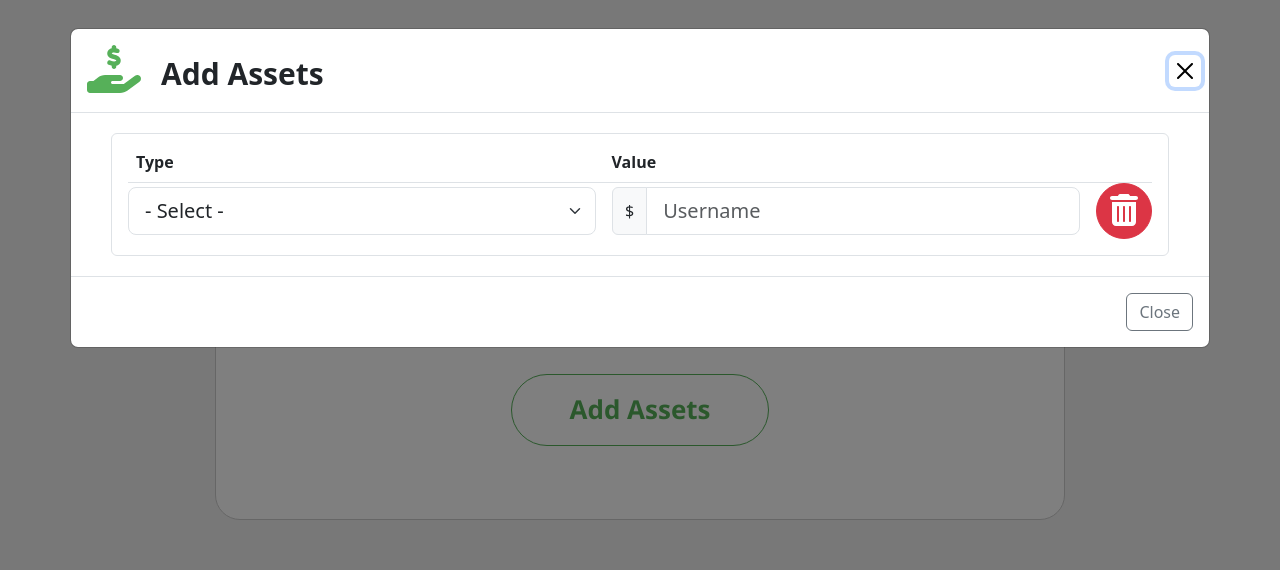
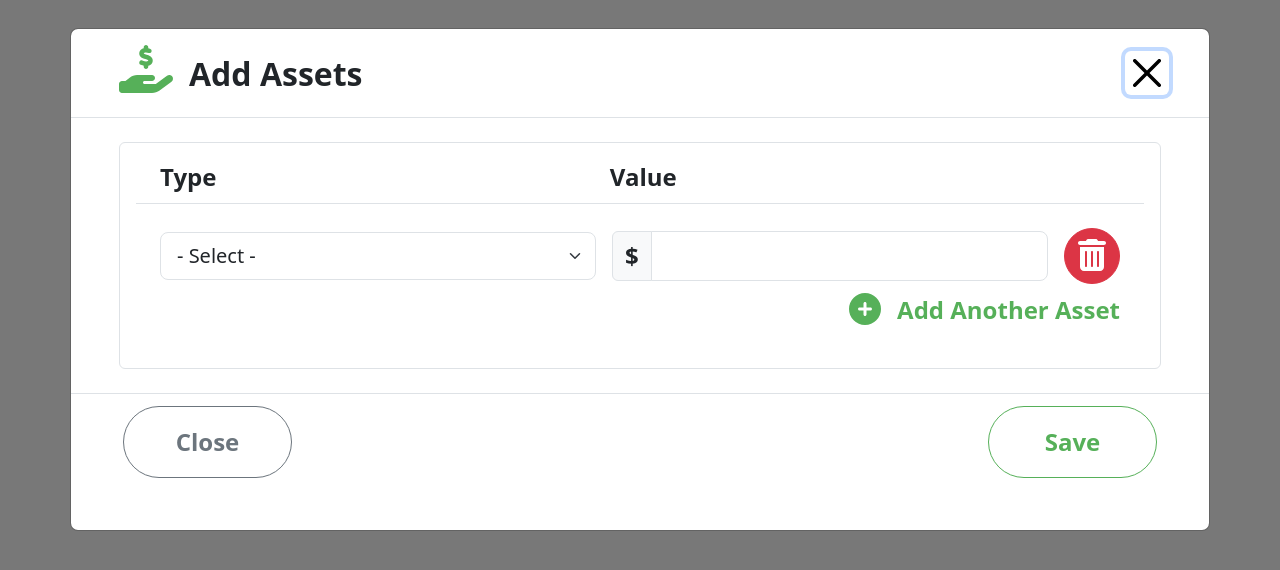
Before and after one commit to Asemota33/Newton-Assets, an Angular app: page / in a window 1280 px wide. Both pictures are taken after a click on the button "Add Assets". Shown: the top 570 px of the page. Built offline with nearby package versions, Linux system fonts and the light colour scheme.

Commit message:
Added ui changes to add assets modal, refactored with bootstrap classes

```diff
--- a/src/app/add-assets-modal/add-assets-modal.component.html
+++ b/src/app/add-assets-modal/add-assets-modal.component.html
@@ -1,48 +1,87 @@
 <div class="modal-container">
-    <div class="modal-header">
-        <h4 class="modal-title" id="modal-basic-title">
-            <fa-icon [icon]="['fas', 'hand-holding-dollar']" size="2x" class="icon-holding-money"></fa-icon>
-            <span class="modal-title-text">Add Assets</span>
+  <div class="modal-header px-5">
+    <h4 class="d-flex gap-3 align-items-end" id="modal-basic-title">
+      <fa-icon
+        [icon]="['fas', 'hand-holding-dollar']"
+        size="2x"
+        class="icon-holding-money"
+      ></fa-icon>
+      <span class="fs-2 fw-bold">Add Assets</span>
     </h4>
-        <button type="button" class="btn-close" aria-label="Close" (click)="closeModal()"></button>
+    <button
+      type="button"
+      class="btn-close opacity-100 fs-3"
+      aria-label="Close"
+      (click)="closeModal()"
+    ></button>
   </div>
-    <div class="modal-body modal-body-container">
+  <div class="modal-body px-5 py-4">
     <div class="border rounded p-3">
-
-            <div class="d-flex justify-content-between px-2 pb-2 border-bottom fw-semibold">
-                <div class="flex-fill">Type</div>
-                <div class="flex-fill">Value</div>
-                <div style="width: 50px;"></div>
+      <div
+        class="d-flex justify-content-between px-4 pb-2 border-bottom fw-semibold"
+      >
+        <div class="flex-fill fw-bold fs-4">Type</div>
+        <div class="flex-fill fw-bold fs-4">Value</div>
+        <div style="width: 50px"></div>
       </div>
 
-            <form class="d-flex w-100 gap-3 justify-content-center align-items-center">
-
-                <div class="input-non-button">
+      <form
+        class="d-flex w-100 gap-3 justify-content-center align-items-center px-4 mt-4"
+      >
+        <div class="w-100">
           <select class="form-select form-select-lg" id="inlineFormSelectPref">
             <option selected disabled>- Select -</option>
             <option value="1">Gift</option>
             <option value="2">Savings</option>
             <option value="3">RRSP</option>
+            <option value="4">Other</option>
           </select>
         </div>
 
-                <div class="input-non-button">
+        <div class="w-100">
           <div class="input-group">
-                        <div class="input-group-text">$</div>
-                        <input type="text" class="form-control form-control-lg" placeholder="Username">
+            <div class="input-group-text fw-bold fs-4">$</div>
+            <input
+              type="number"
+              step="0.01"
+              class="form-control form-control-lg"
+            />
           </div>
         </div>
 
         <div class="d-flex align-items-center justify-content-center">
-                    <button type="submit" class="btn btn-danger rounded-circle icon-trash">
+          <button
+            type="button"
+            class="btn btn-danger rounded-circle icon-trash"
+          >
             <fa-icon [icon]="['fas', 'trash-can']" size="2x" class=""></fa-icon>
           </button>
         </div>
       </form>
+      <a
+        class="d-flex justify-content-end pe-4 mt-2 mb-4 align-items-center add-asset-link gap-3"
+      >
+        <fa-icon [icon]="['fas', 'circle-plus']" size="2x" class=""></fa-icon>
+        <span class="fw-semibold fs-4"> Add Another Asset</span>
+      </a>
     </div>
   </div>
 
-    <div class="modal-footer">
-        <button type="button" class="btn btn-outline-secondary" (click)="closeModal()">Close</button>
+  <div class="modal-footer d-flex justify-content-between px-5 pb-5 pt-2">
+    <button
+      type="button"
+      class="btn btn-outline-secondary rounded-button fs-4 modal-pill-btn"
+      (click)="closeModal()"
+    >
+      Close
+    </button>
+
+    <button
+      type="button"
+      class="btn btn-outline-secondary rounded-button custom-outline-success fs-4 modal-pill-btn"
+      (click)="closeModal()"
+    >
+      Save
+    </button>
   </div>
 </div>
--- a/src/app/add-assets-modal/add-assets-modal.component.scss
+++ b/src/app/add-assets-modal/add-assets-modal.component.scss
@@ -1,31 +1,18 @@
-.modal {
-    height: 450px;
-    width: 600px;
+.icon-holding-money {
+    color: #56B059;
 }
 
-.modal-body-container {
-    padding-left: 40px;
-    padding-right: 40px;
-    padding-top: 20px;
-    padding-bottom: 20px;
+.add-asset-link {
+    color:#56B059;
+    text-decoration: none;
 }
 
-.modal-title {
-    display: flex;
-    gap: 20px;
-    align-items: flex-end;
+.modal-pill-btn {
+    height: 72px;
+    width: 169px;
 }
 
-.icon-holding-money {
-    color: #56B059;
-
+.modal-pill-btn {
+    height: 72px;
+    width: 169px;
 }
-
-.modal-title-text {
-    font-size: 30px;
-    font-weight: bold;
-}
-
-.input-non-button {
-    width: 100%;
-}
--- a/src/app/add-assets-modal/add-assets-modal.component.ts
+++ b/src/app/add-assets-modal/add-assets-modal.component.ts
@@ -1,6 +1,6 @@
 import { Component } from '@angular/core';
 import { FaIconLibrary, FontAwesomeModule } from '@fortawesome/angular-fontawesome';
-import { faTrashCan } from '@fortawesome/free-solid-svg-icons';
+import { faTrashCan, faCirclePlus } from '@fortawesome/free-solid-svg-icons';
 import { NgbActiveModal } from '@ng-bootstrap/ng-bootstrap';
 
 @Component({
@@ -14,6 +14,7 @@ export class AddAssetsModalComponent {
   constructor(library: FaIconLibrary, public activeModal: NgbActiveModal) {
     library.addIcons(
       faTrashCan,
+      faCirclePlus
     )
   }
 
```
Lines whose indentation alone changed are shown as unchanged.
